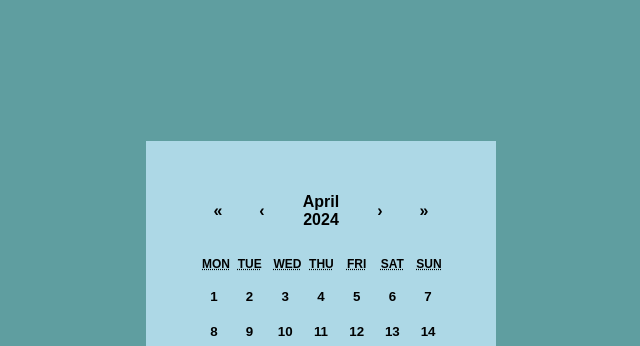
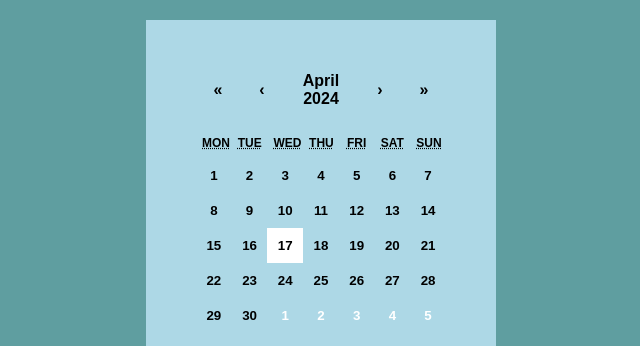
Before and after one commit to kmarquez01/TodoApp, a React app: page / in a window 1280 px wide. Shown: the top 346 px of the page, without its empty margins (319-959 px from the left). Built offline with nearby package versions, Linux system fonts and the light colour scheme.

Commit message:
calendar css update

```diff
--- a/src/styledelements.css
+++ b/src/styledelements.css
@@ -34,7 +34,8 @@ svg:hover{
     display: flex;
     gap: 10px;
     flex-direction: column;
-    justify-content: center;
+    justify-content: flex-start;
+
 
 }
 
@@ -143,11 +144,13 @@ svg:hover{
   }
   .react-calendar__tile--now {
     /* background: #ffff76; */
-    background-color: black
+    background-color: black;
+    color: white;
   }
   .react-calendar__tile--now:enabled:hover,
   .react-calendar__tile--now:enabled:focus {
-    background: #ffffa9;
+    background: #e6e6e6;
+    color: black;
   }
   .react-calendar__tile--hasActive {
     background: #76baff;
@@ -157,8 +160,8 @@ svg:hover{
     background: #a9d4ff;
   }
   .react-calendar__tile--active {
-    background: black;
-    color: white;
+    background: white;
+    color: black;
   }
   .react-calendar__tile--active:enabled:hover,
   .react-calendar__tile--active:enabled:focus {
```
